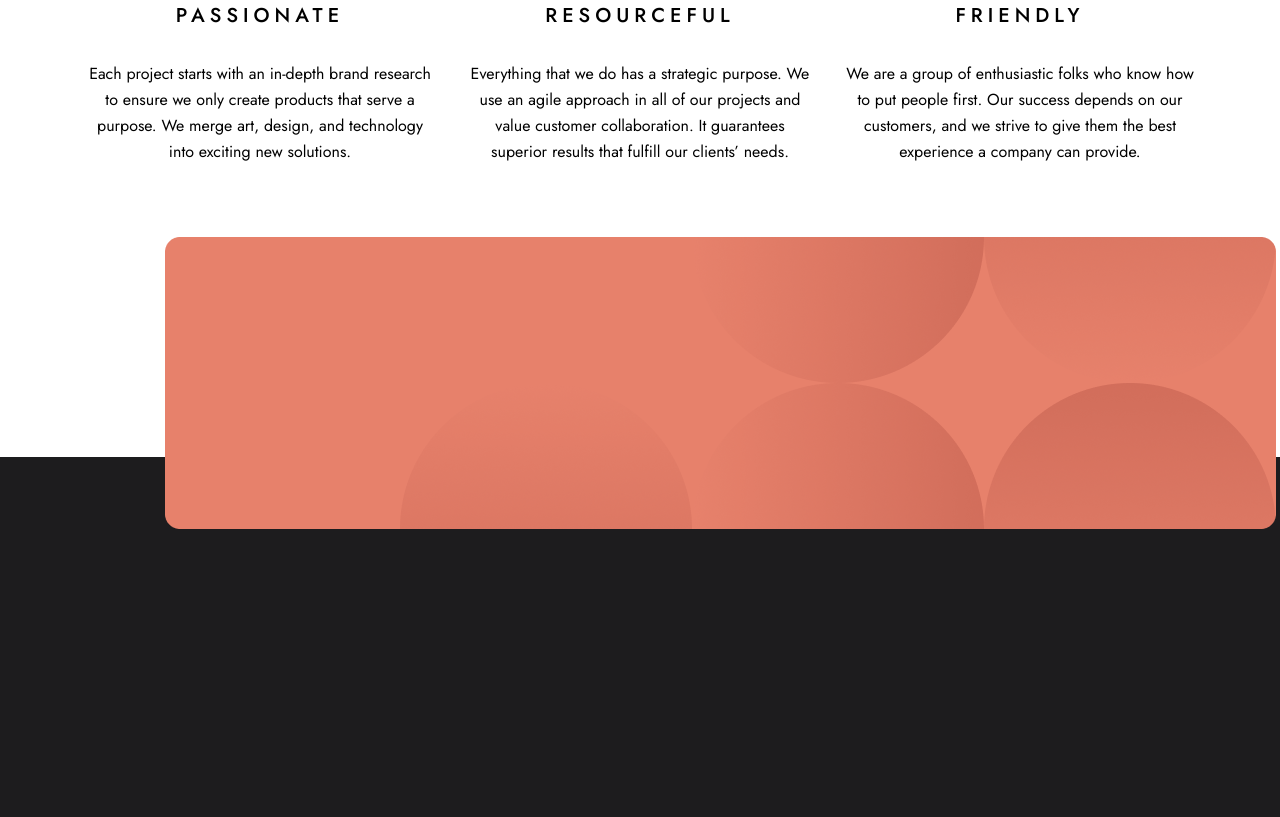
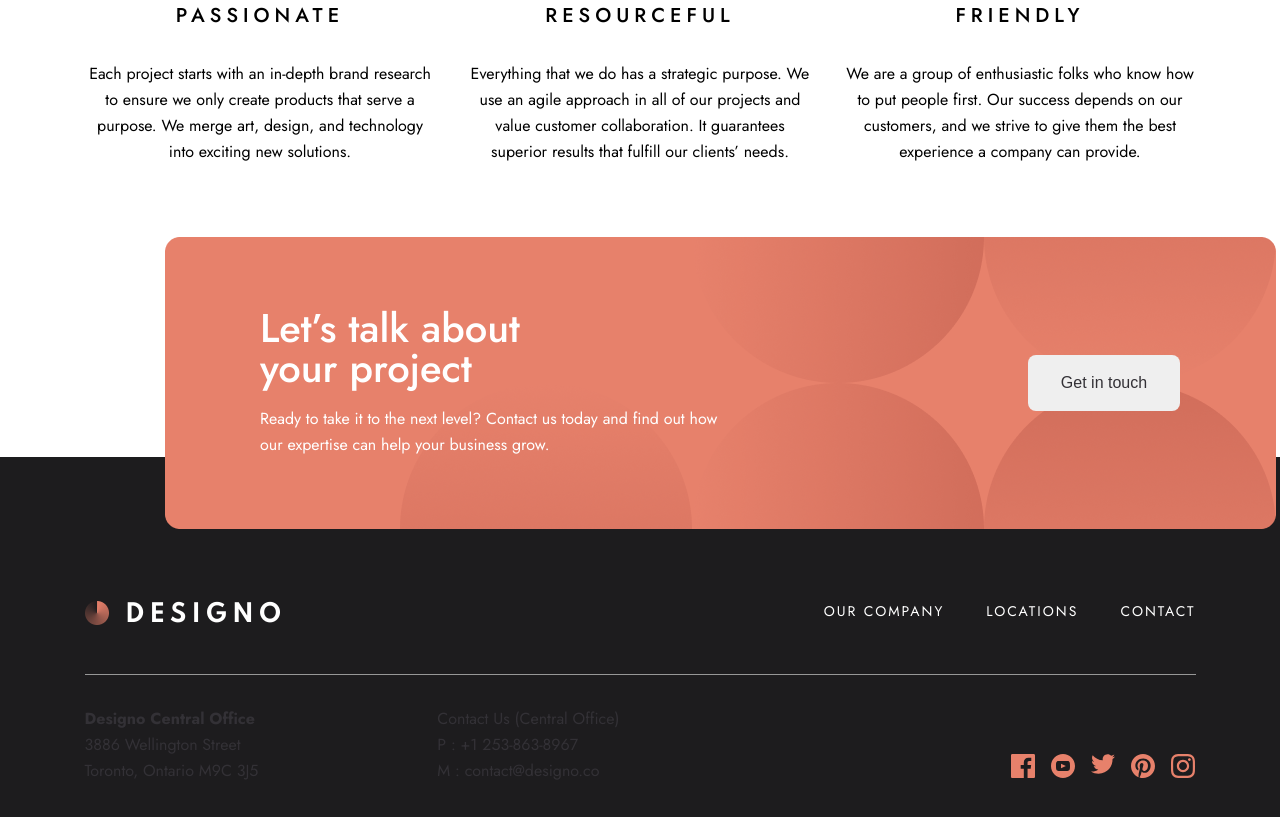
Before and after one commit to GiOrGI175/markup, a plain HTML site: page index.html in a window 1280 px wide. Shown: the part 2002-2819 px from the top of the page. Drawn offline with Linux system fonts and the light colour scheme.

Commit message:
footer
add footer

```diff
--- a/css/style.css
+++ b/css/style.css
@@ -7,9 +7,11 @@
 :root {
   --whiteColor: #ffffff;
   --Peach: #e7816b;
+  --light_pech: #ffad9b;
   --light_peach: #ffad9b;
   --dark_gray: #333136;
   --blak: #1d1c1e;
+  --light_grey: #f1f3f5;
 }
 
 body {
@@ -327,6 +329,75 @@ header {
   max-width: 1440px;
   height: 393px;
   background-color: var(--blak);
+  display: flex;
+  justify-content: center;
+}
+
+.footer_home_txtContent {
+  width: 1111px;
+  height: 177px;
+  padding-top: 144px;
+}
+
+.footer_home_nav {
+  width: 1111px;
+  display: flex;
+  justify-content: space-between;
+  align-items: flex-start;
+  border-bottom: 1px solid #979797;
+  padding-bottom: 40px;
+}
+
+.footer_home_nav img {
+  width: 202px;
+  height: 27px;
+}
+
+.footer_home_nav ul {
+  display: flex;
+}
+
+.footer_home_nav ul li {
+  list-style: none;
+  margin-left: 42px;
+  font-weight: 400;
+  font-size: 14px;
+  letter-spacing: 2px;
+  color: var(--whiteColor);
+}
+
+.footer_social_medea_nav {
+  display: flex;
+  justify-content: space-between;
+  align-items: flex-end;
+  padding-top: 31px;
+}
+
+.footer_box1 {
+  font-weight: 400;
+  font-size: 16px;
+  line-height: 26px;
+  color: var(--dark_gray);
+}
+.bold_p {
+  font-weight: 700;
+}
+
+.footer_box2 {
+  font-weight: 400;
+  font-size: 16px;
+  line-height: 26px;
+  color: var(--dark_gray);
+}
+
+.social_medea ul {
+  list-style: none;
+  display: flex;
+  margin-left: 197px;
+}
+
+.social_medea ul li {
+  margin-left: 16px;
 }
 
 .footer_box {
@@ -335,7 +406,43 @@ header {
   position: relative;
   left: 165px;
   top: 72px;
+  display: flex;
+  justify-content: space-between;
+  align-items: center;
   background-image: url(../img/Group\ 28.png);
+}
+
+.footer_box button {
+  width: 152px;
+  height: 56px;
+  margin-right: 96px;
+  font-size: 16px;
+  font-weight: 500;
+  border: none;
+  color: var(--dark_gray);
+  border-radius: 8px;
+}
+
+.footer_box_txt {
+  margin-left: 95px;
+}
+
+.footer_box_txt h1 {
+  width: 268px;
+  height: 98px;
+  font-weight: 500;
+  font-size: 40px;
+  line-height: 40px;
+  color: var(--whiteColor);
+}
+
+.footer_box_txt p {
+  width: 459px;
+  height: 52px;
+  font-weight: 400;
+  font-size: 16px;
+  line-height: 26px;
+  color: var(--whiteColor);
 }
 
 @media screen and (max-width: 1111px) {
--- a/index.html
+++ b/index.html
@@ -136,18 +136,60 @@
         </div>
       </section>
       <div>
-        <div class="footer_box"></div>
+        <div class="footer_box">
+          <div class="footer_box_txt">
+            <h1>Let’s talk about your project</h1>
+            <p>
+              Ready to take it to the next level? Contact us today and find out
+              how our expertise can help your business grow.
+            </p>
+          </div>
+          <button>Get in touch</button>
+        </div>
         <footer class="footer_home">
           <div class="footer_home_txtContent">
             <div class="footer_home_nav">
               <div>
-                <img src="" alt="" />
+                <img src="./img/Group 13-footer.png" alt="" />
               </div>
               <ul>
-                <li></li>
-                <li></li>
-                <li></li>
+                <li>OUR COMPANY</li>
+                <li>LOCATIONS</li>
+                <li>CONTACT</li>
               </ul>
+            </div>
+            <div class="footer_social_medea_nav">
+              <div class="footer_box1">
+                <p class="bold_p">Designo Central Office</p>
+                <p>3886 Wellington Street</p>
+                <p>Toronto, Ontario M9C 3J5</p>
+              </div>
+              <div class="footer_box2">
+                <p>Contact Us (Central Office)</p>
+                <p>P : +1 253-863-8967</p>
+                <p>M : contact@designo.co</p>
+              </div>
+              <div class="social_medea">
+                <ul>
+                  <li>
+                    <a href="#"><img src="./img/Path.svg" alt="facebook" /></a>
+                  </li>
+                  <li>
+                    <a href="#"><img src="./img/Shape.svg" alt="youtube" /></a>
+                  </li>
+                  <li>
+                    <a href="#"><img src="./img/Path2.svg" alt="twitter" /></a>
+                  </li>
+                  <li>
+                    <a href="#"><img src="./img/Path3.svg" alt="psiphon" /></a>
+                  </li>
+                  <li>
+                    <a href="#"
+                      ><img src="./img/Shape4.svg" alt="instalgram"
+                    /></a>
+                  </li>
+                </ul>
+              </div>
             </div>
           </div>
         </footer>
```
Also changed, not shown: img/Group 13-footer.png (added), img/Path.svg (added), img/Path2.svg (added), img/Path3.svg (added), img/Shape.svg (added), img/Shape4.svg (added).
